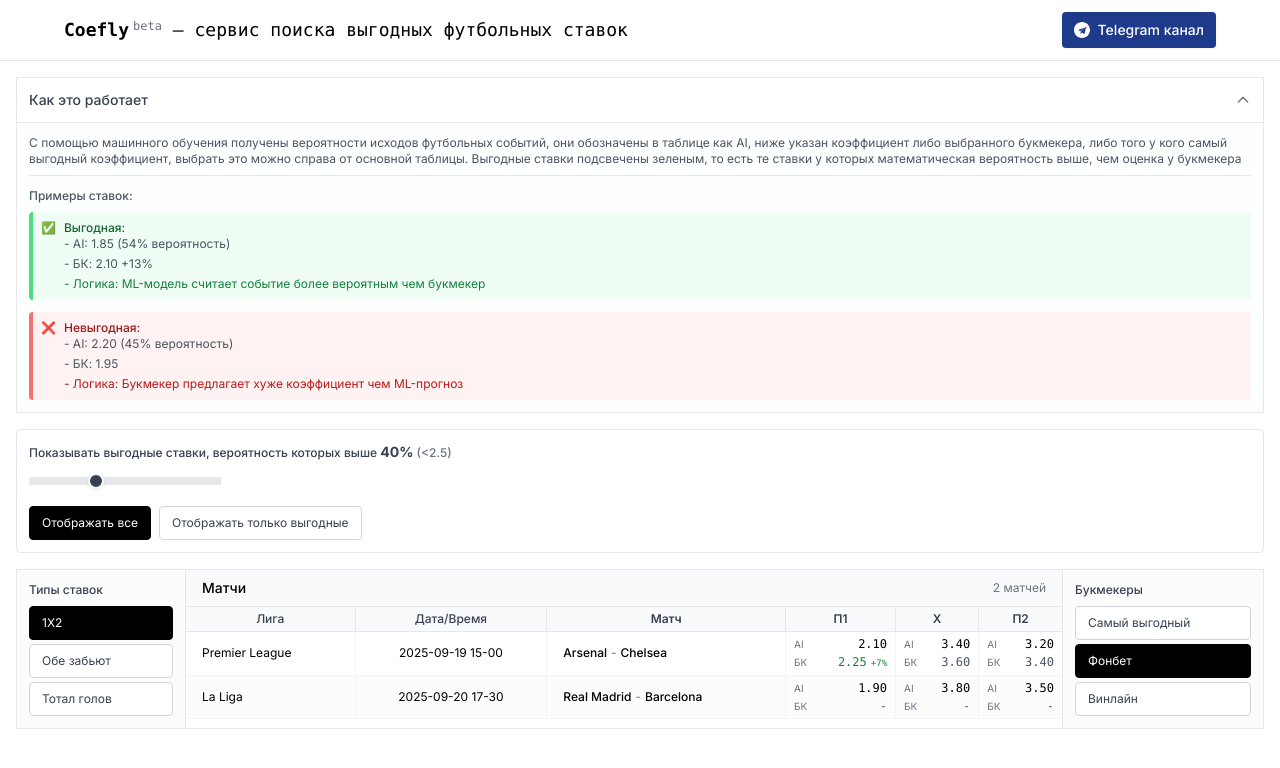
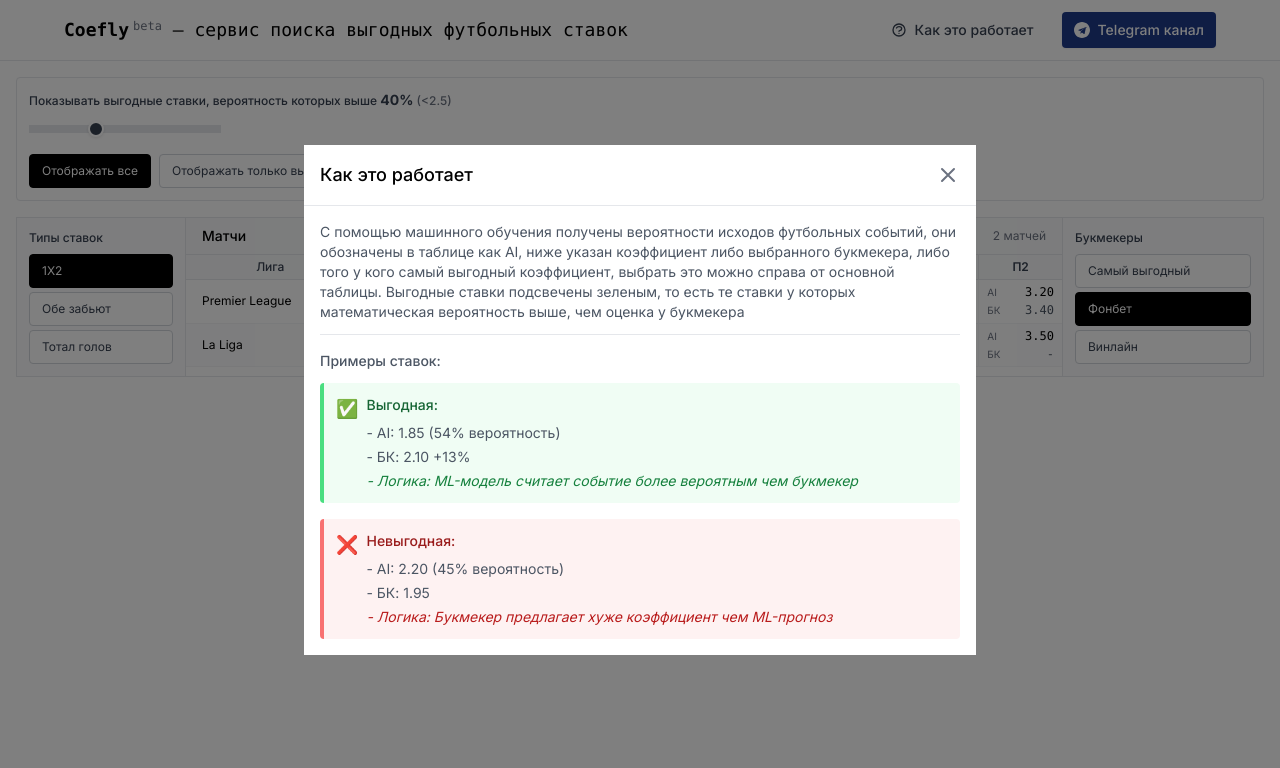
Before and after one commit to dreatrio-yaby/true-coef-site, a Next.js app: page / in a window 1280 px wide. Both pictures are taken after a click on the button "Как это работает". Shown: the top 768 px of the page. Built offline with nearby package versions, Linux system fonts and the light colour scheme.

Commit message:
Refactor HowItWorksSection into HowItWorksModal for improved user interaction and clarity

```diff
--- a/src/app/page.tsx
+++ b/src/app/page.tsx
@@ -8,60 +8,75 @@ import { MatchesTable } from '@/components/MatchesTable'
 import { getAvailableBookmakers } from '@/lib/utils'
 import { useMemo, useState } from 'react'
 
-function HowItWorksSection() {
+function HowItWorksModal() {
   const [isOpen, setIsOpen] = useState(false)
 
   return (
-    <div className="mb-4 border border-gray-200 rounded-lg bg-white">
+    <>
       <button
-        onClick={() => setIsOpen(!isOpen)}
-        className="w-full flex items-center justify-between p-3 text-left hover:bg-gray-50"
+        onClick={() => setIsOpen(true)}
+        className="flex items-center gap-2 px-3 py-2 text-sm font-medium text-gray-700 hover:text-black transition-colors duration-200"
       >
-        <span className="text-sm font-medium text-gray-700">Как это работает</span>
         <svg
-          className={`w-4 h-4 text-gray-500 transform transition-transform ${
-            isOpen ? 'rotate-180' : ''
-          }`}
+          className="w-4 h-4"
           fill="none"
           stroke="currentColor"
           viewBox="0 0 24 24"
         >
-          <path strokeLinecap="round" strokeLinejoin="round" strokeWidth={2} d="M19 9l-7 7-7-7" />
+          <path strokeLinecap="round" strokeLinejoin="round" strokeWidth={2} d="M8.228 9c.549-1.165 2.03-2 3.772-2 2.21 0 4 1.343 4 3 0 1.4-1.278 2.575-3.006 2.907-.542.104-.994.54-.994 1.093m0 3h.01M21 12a9 9 0 11-18 0 9 9 0 0118 0z" />
         </svg>
+        <span className="hidden sm:inline">Как это работает</span>
+        <span className="sm:hidden">Справка</span>
       </button>
 
       {isOpen && (
-        <div className="px-3 pb-3 border-t border-gray-200 bg-gray-50/30">
-          <div className="pt-3 text-xs text-gray-600 space-y-2">
+        <div className="fixed inset-0 bg-black bg-opacity-50 flex items-center justify-center z-50 p-4">
+          <div className="bg-white rounded-lg max-w-2xl w-full max-h-[80vh] overflow-y-auto">
+            <div className="flex items-center justify-between p-4 border-b border-gray-200">
+              <h2 className="text-lg font-medium">Как это работает</h2>
+              <button
+                onClick={() => setIsOpen(false)}
+                className="text-gray-500 hover:text-gray-700"
+              >
+                <svg className="w-6 h-6" fill="none" stroke="currentColor" viewBox="0 0 24 24">
+                  <path strokeLinecap="round" strokeLinejoin="round" strokeWidth={2} d="M6 18L18 6M6 6l12 12" />
+                </svg>
+              </button>
+            </div>
+
+            <div className="p-4">
+              <div className="text-sm text-gray-600 space-y-3">
                 <p>С помощью машинного обучения получены вероятности исходов футбольных событий, они обозначены в таблице как AI, ниже указан коэффициент либо выбранного букмекера, либо того у кого самый выгодный коэффициент, выбрать это можно справа от основной таблицы. Выгодные ставки подсвечены зеленым, то есть те ставки у которых математическая вероятность выше, чем оценка у букмекера</p>
 
-            <div className="mt-4 pt-3 border-t border-gray-200">
-              <p className="font-medium mb-2">Примеры ставок:</p>
+                <div className="mt-6 pt-4 border-t border-gray-200">
+                  <h3 className="font-medium mb-3">Примеры ставок:</h3>
 
-              <div className="space-y-3">
-                <div className="bg-green-50 p-2 rounded border-l-4 border-green-400">
+                  <div className="space-y-4">
+                    <div className="bg-green-50 p-3 rounded border-l-4 border-green-400">
                       <div className="flex items-start gap-2">
-                    <span className="text-green-600 font-medium">✅</span>
+                        <span className="text-green-600 font-medium text-lg">✅</span>
                         <div>
-                      <div className="font-medium text-green-800">Выгодная:</div>
-                      <div className="text-xs space-y-1">
+                          <div className="font-medium text-green-800 mb-2">Выгодная:</div>
+                          <div className="text-sm space-y-1">
                             <div>- AI: 1.85 (54% вероятность)</div>
                             <div>- БК: 2.10 +13%</div>
-                        <div className="text-green-700">- Логика: ML-модель считает событие более вероятным чем букмекер</div>
+                            <div className="text-green-700 italic">- Логика: ML-модель считает событие более вероятным чем букмекер</div>
                           </div>
                         </div>
                       </div>
                     </div>
 
-                <div className="bg-red-50 p-2 rounded border-l-4 border-red-400">
+                    <div className="bg-red-50 p-3 rounded border-l-4 border-red-400">
                       <div className="flex items-start gap-2">
-                    <span className="text-red-600 font-medium">❌</span>
+                        <span className="text-red-600 font-medium text-lg">❌</span>
                         <div>
-                      <div className="font-medium text-red-800">Невыгодная:</div>
-                      <div className="text-xs space-y-1">
+                          <div className="font-medium text-red-800 mb-2">Невыгодная:</div>
+                          <div className="text-sm space-y-1">
                             <div>- AI: 2.20 (45% вероятность)</div>
                             <div>- БК: 1.95</div>
-                        <div className="text-red-700">- Логика: Букмекер предлагает хуже коэффициент чем ML-прогноз</div>
+                            <div className="text-red-700 italic">- Логика: Букмекер предлагает хуже коэффициент чем ML-прогноз</div>
+                          </div>
+                        </div>
                       </div>
                     </div>
                   </div>
@@ -71,7 +86,7 @@ function HowItWorksSection() {
           </div>
         </div>
       )}
-    </div>
+    </>
   )
 }
 
@@ -118,6 +133,10 @@ export default function HomePage() {
             <span className="font-bold">Coefly</span><sup className="text-xs text-gray-500 ml-1">beta</sup> <span className="font-normal">— сервис поиска выгодных футбольных ставок</span>
           </h1>
 
+          <div className="flex items-center gap-4">
+            {/* How it works button */}
+            <HowItWorksModal />
+
             {/* Telegram Channel Link */}
             <a
               href="https://t.me/football_ai_odds"
@@ -136,13 +155,11 @@ export default function HomePage() {
               <span className="sm:hidden">TG</span>
             </a>
           </div>
+        </div>
       </header>
 
       {/* Main Content */}
       <div className="max-w-7xl mx-auto p-2 md:p-4">
-        {/* How it works collapsible section */}
-        <HowItWorksSection />
-
         <FilterPanel />
 
         {/* Mobile Layout - Stacked */}
```
Lines whose indentation alone changed are shown as unchanged.
